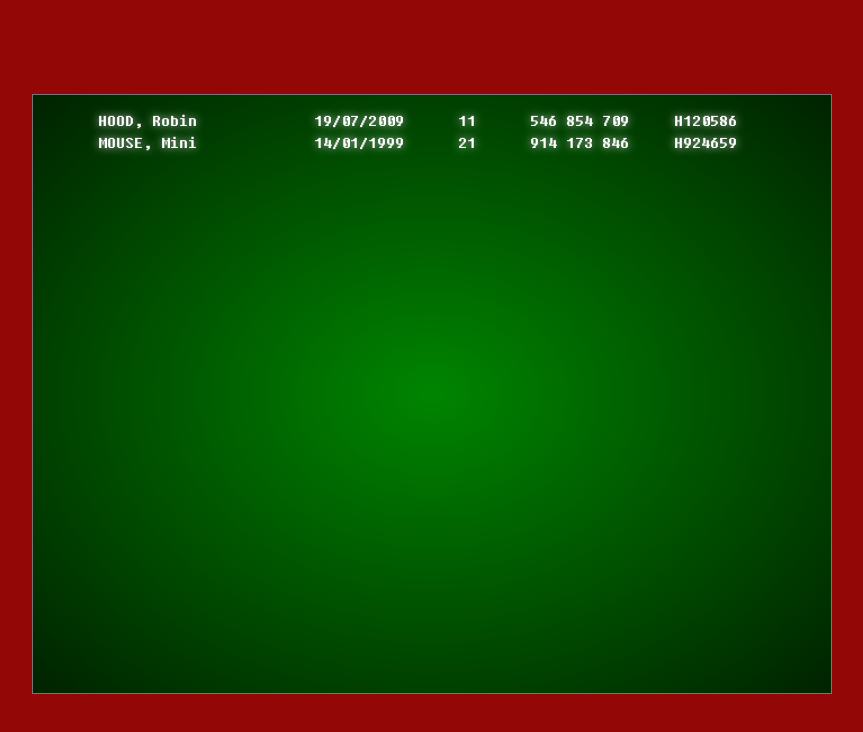
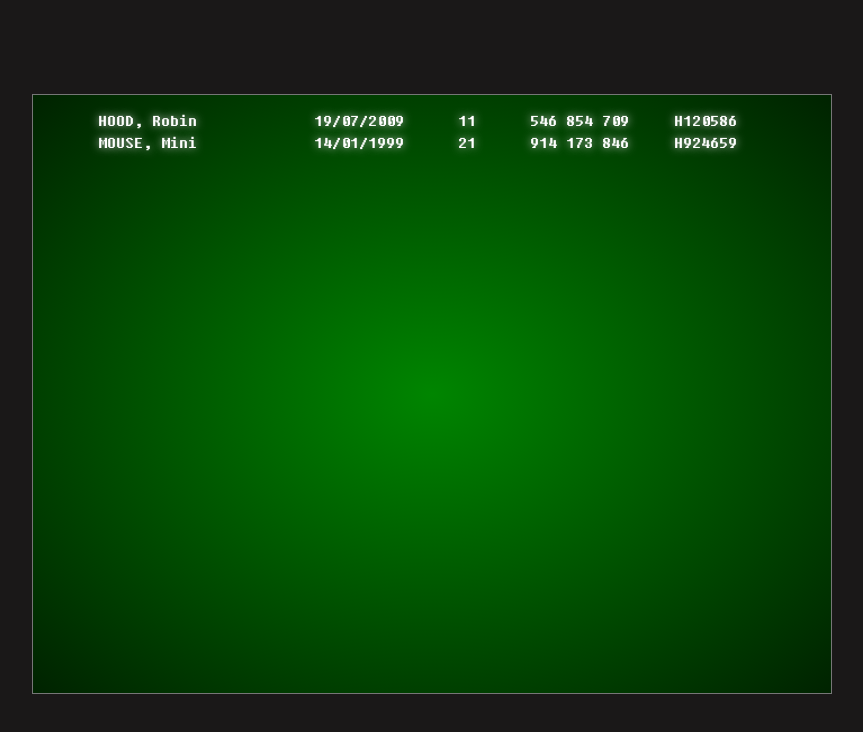
Before and after one commit to JDL-84/FakePatientPortal, a plain HTML site: page index.html in a window 1280 px wide. Shown: the whole page, without its empty margins (208-1071 px from the left). Drawn offline with Linux system fonts and the light colour scheme.

Commit message:
Update FakePatientPortal.css

```diff
--- a/Data/FakePatientPortal.css
+++ b/Data/FakePatientPortal.css
@@ -15,7 +15,7 @@
      width: 100%;
      margin: 0 auto;
 
-	 background:#930707;;
+	background: #1a1818;
 
 }
 
```
